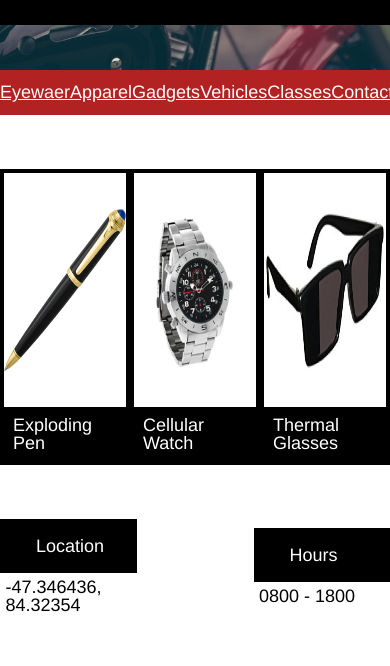
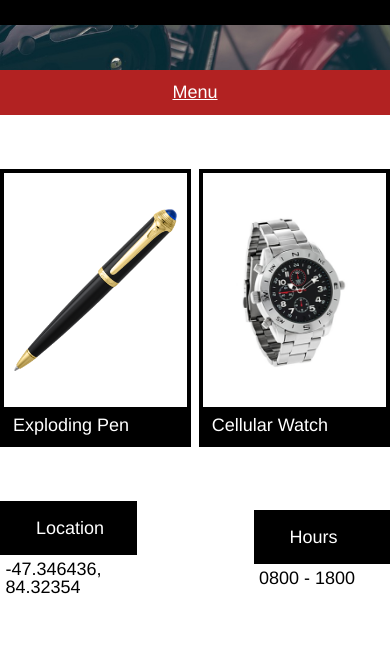
Before and after one commit to yarivShamash/SecretAgentSupply, a plain HTML site: page index.html in a window 390 px wide. Shown: the part 431-1097 px from the top of the page. Drawn offline with Linux system fonts and the light colour scheme.

Commit message:
stage 6 all done but the little naveBar problem

```diff
--- a/Resources/style.css
+++ b/Resources/style.css
@@ -81,7 +81,7 @@ header h2{
   font-weight: bold;
 }
 
-/*Navigation panel*/
+/*Navigation panel-couldn't space the links apart after adding the "<div class="small">"*/
 nav{
   display: flex;
   background-color: firebrick;
@@ -90,12 +90,18 @@ nav{
 }
 
 nav .inside{
-  justify-content: space-between;
+  display: flex;
+  justify-content: center;
+  align-content: space-between;
 }
 
-nav .inside a {
+nav .inside .big a {
   color: white;
   font-size: 1rem;
+}
+
+nav .inside .small a{
+  display: none;
 }
 
 /*Products*/
@@ -123,6 +129,27 @@ nav .inside a {
 }
 
 .ProCont .product h3{
+  background-color: black;
+  padding: 0.5rem;
+}
+
+/*Only for product 3 that disappears when screen-size<1024px*/
+.ProCont .inside .product-3{
+  display: flex;
+  justify-content: center;
+  flex-direction: column;
+  border: 4px solid black;
+  margin-top: 3rem;
+  width: 30%;
+}
+
+.ProCont .product-3 img{
+  margin: 2rem auto;
+  max-width: 100%;
+  height: 9rem;
+}
+
+.ProCont .product-3 h3{
   background-color: black;
   padding: 0.5rem;
 }
@@ -166,27 +193,30 @@ footer{
 
 /*Media Queries*/
 @media only screen and (max-width:1024px){
-/*Main Banner- what is the new font size??*/
 
-/*Nav-Bar- how do I cange the html from the stylesheet or can I use Media Queries on html?*/
-
-/*Products*/
-.ProCont{
+/*Nav-Bar*/
+nav .inside{
   display: flex;
   justify-content: center;
 }
-.ProCont .inside {
-  display: flex;
-  justify-content: space-between;
-  overflow: hidden;
-}
-.ProCont .inside .product{
-  display: flex;
-  justify-content: center;
-  flex-direction: column;
-  border: 4px solid black;
-  margin-top: 3rem;
-  width: 47%;
+
+nav .inside .big a {
+  display: none;
 }
 
+nav .inside .small a{
+  display: inline-block;
+  color: white;
+  font-size: 1rem;
 }
+
+
+/*Products*/
+.ProCont .inside .product{
+  min-width: 47%;
+}
+
+.ProCont .inside .product-3{
+  display: none;
+}
+}
--- a/index.html
+++ b/index.html
@@ -30,12 +30,17 @@
       <nav>
 <!-- The inside of the Navigation Panel-->
         <div class="inside">
+          <div class="big">
             <span><a href="#">Eyewaer</a></span>
             <span><a href="#">Apparel</a></span>
             <span><a href="#">Gadgets</a></span>
             <span><a href="#">Vehicles</a></span>
             <span><a href="#">Classes</a></span>
             <span><a href="#">Contact</a></span>
+          </div>
+          <div class="small">
+            <span><a href="#">Menu</a></span>
+          </div>
         </div><!--Inside div END-->
       </nav><!--Navigation Paner END-->
 <!--Products Container-->
@@ -53,7 +58,7 @@
           <h3>Cellular Watch</h3>
         </div><!--Product #2 END-->
 <!--Product #3-->
-          <div class="product">
+          <div class="product-3">
           <div class="imgCont"></div>
           <img src="./Resources/img/glasses.png" alt="sun glasses"/>
           <h3>Thermal Glasses</h3>
```
Lines whose indentation alone changed are shown as unchanged.
